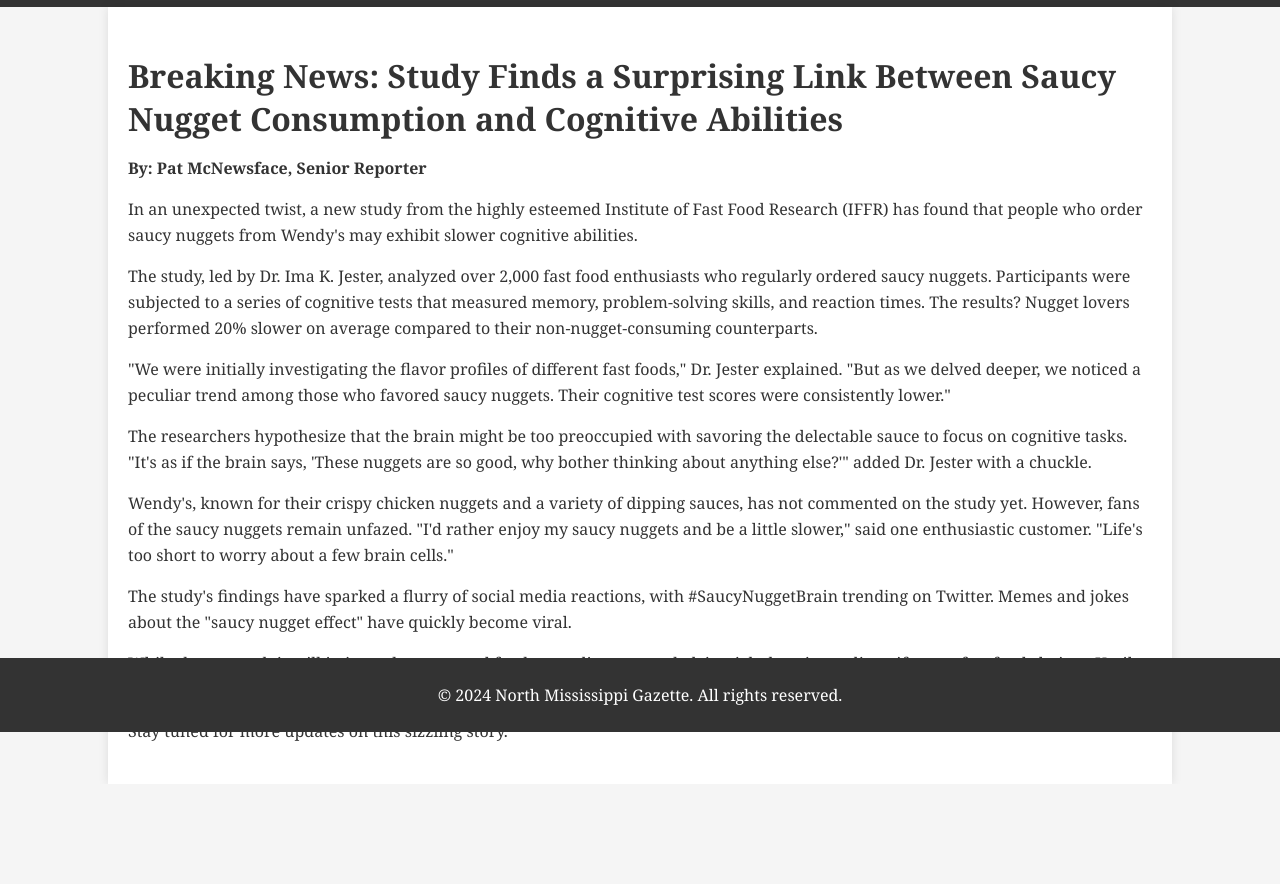
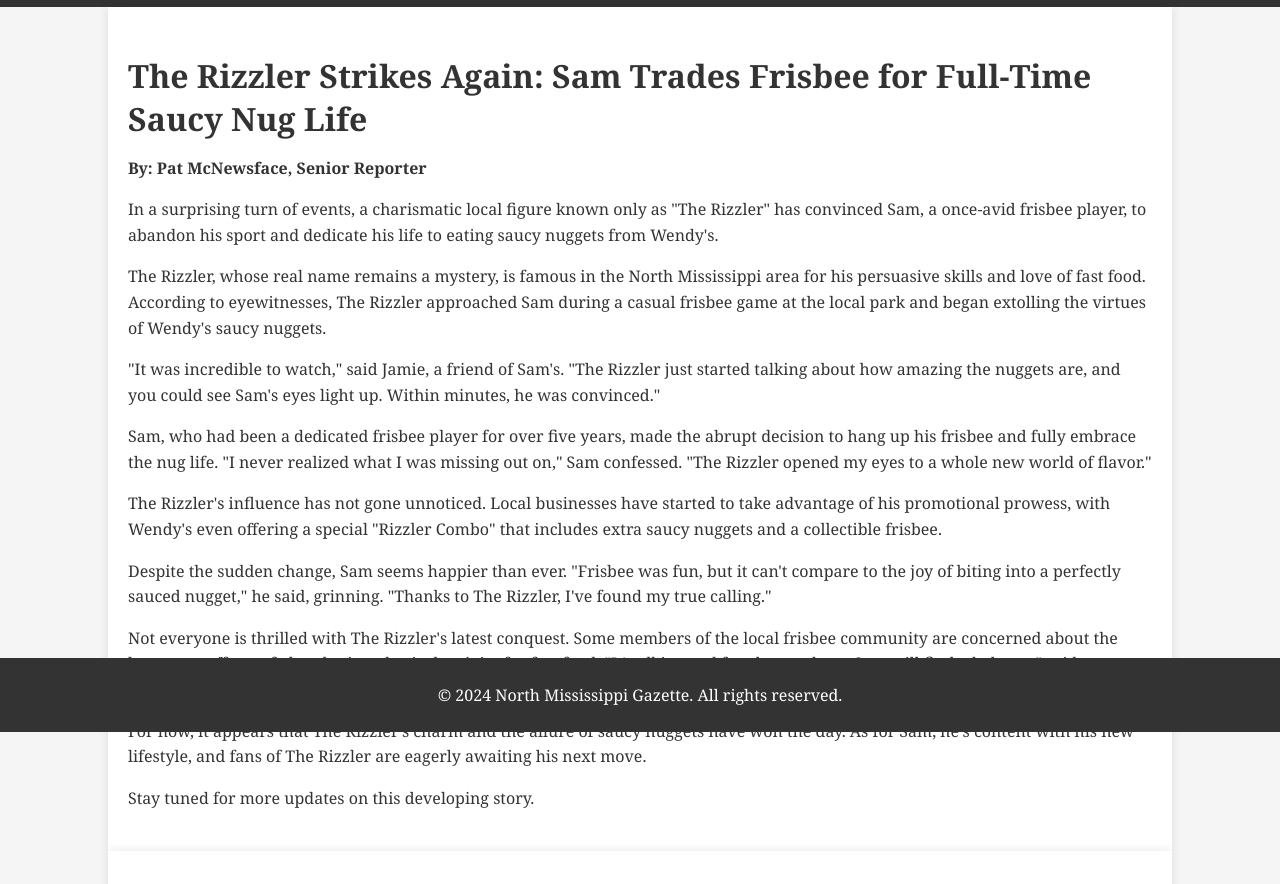
Before and after one commit to hamiltonadam/magnoliastatechronicle, a plain HTML site: page index.html in a window 1280 px wide. Shown: the part 68-952 px from the top of the page. Before the commit the page ends 852 px from the top, so only its background shows below. Drawn offline with Linux system fonts and the light colour scheme.

Commit message:
Update index.html

```diff
--- a/index.html
+++ b/index.html
@@ -56,6 +56,21 @@
     </div>
     <div class="container">
         <div class="article">
+            <h2>The Rizzler Strikes Again: Sam Trades Frisbee for Full-Time Saucy Nug Life</h2>
+            <p><strong>By: Pat McNewsface, Senior Reporter</strong></p>
+            <p>In a surprising turn of events, a charismatic local figure known only as "The Rizzler" has convinced Sam, a once-avid frisbee player, to abandon his sport and dedicate his life to eating saucy nuggets from Wendy's.</p>
+            <p>The Rizzler, whose real name remains a mystery, is famous in the North Mississippi area for his persuasive skills and love of fast food. According to eyewitnesses, The Rizzler approached Sam during a casual frisbee game at the local park and began extolling the virtues of Wendy's saucy nuggets.</p>
+            <p>"It was incredible to watch," said Jamie, a friend of Sam's. "The Rizzler just started talking about how amazing the nuggets are, and you could see Sam's eyes light up. Within minutes, he was convinced."</p>
+            <p>Sam, who had been a dedicated frisbee player for over five years, made the abrupt decision to hang up his frisbee and fully embrace the nug life. "I never realized what I was missing out on," Sam confessed. "The Rizzler opened my eyes to a whole new world of flavor."</p>
+            <p>The Rizzler's influence has not gone unnoticed. Local businesses have started to take advantage of his promotional prowess, with Wendy's even offering a special "Rizzler Combo" that includes extra saucy nuggets and a collectible frisbee.</p>
+            <p>Despite the sudden change, Sam seems happier than ever. "Frisbee was fun, but it can't compare to the joy of biting into a perfectly sauced nugget," he said, grinning. "Thanks to The Rizzler, I've found my true calling."</p>
+            <p>Not everyone is thrilled with The Rizzler's latest conquest. Some members of the local frisbee community are concerned about the long-term effects of abandoning physical activity for fast food. "It's all in good fun, but we hope Sam will find a balance," said a concerned frisbee teammate.</p>
+            <p>For now, it appears that The Rizzler's charm and the allure of saucy nuggets have won the day. As for Sam, he's content with his new lifestyle, and fans of The Rizzler are eagerly awaiting his next move.</p>
+            <p>Stay tuned for more updates on this developing story.</p>
+        </div>
+    </div>
+    <div class="container">
+        <div class="article">
             <h2>Breaking News: Study Finds a Surprising Link Between Saucy Nugget Consumption and Cognitive Abilities</h2>
             <p><strong>By: Pat McNewsface, Senior Reporter</strong></p>
             <p>In an unexpected twist, a new study from the highly esteemed Institute of Fast Food Research (IFFR) has found that people who order saucy nuggets from Wendy's may exhibit slower cognitive abilities.</p>
```
